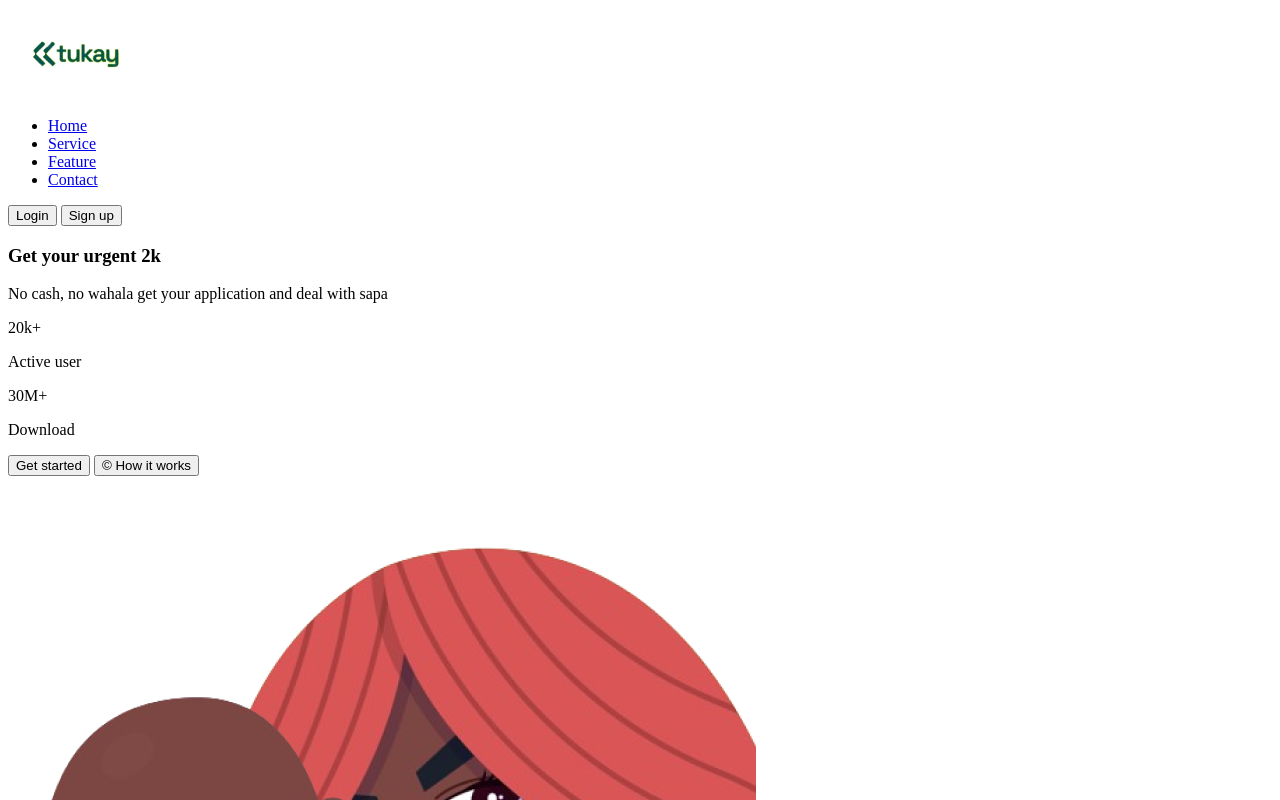
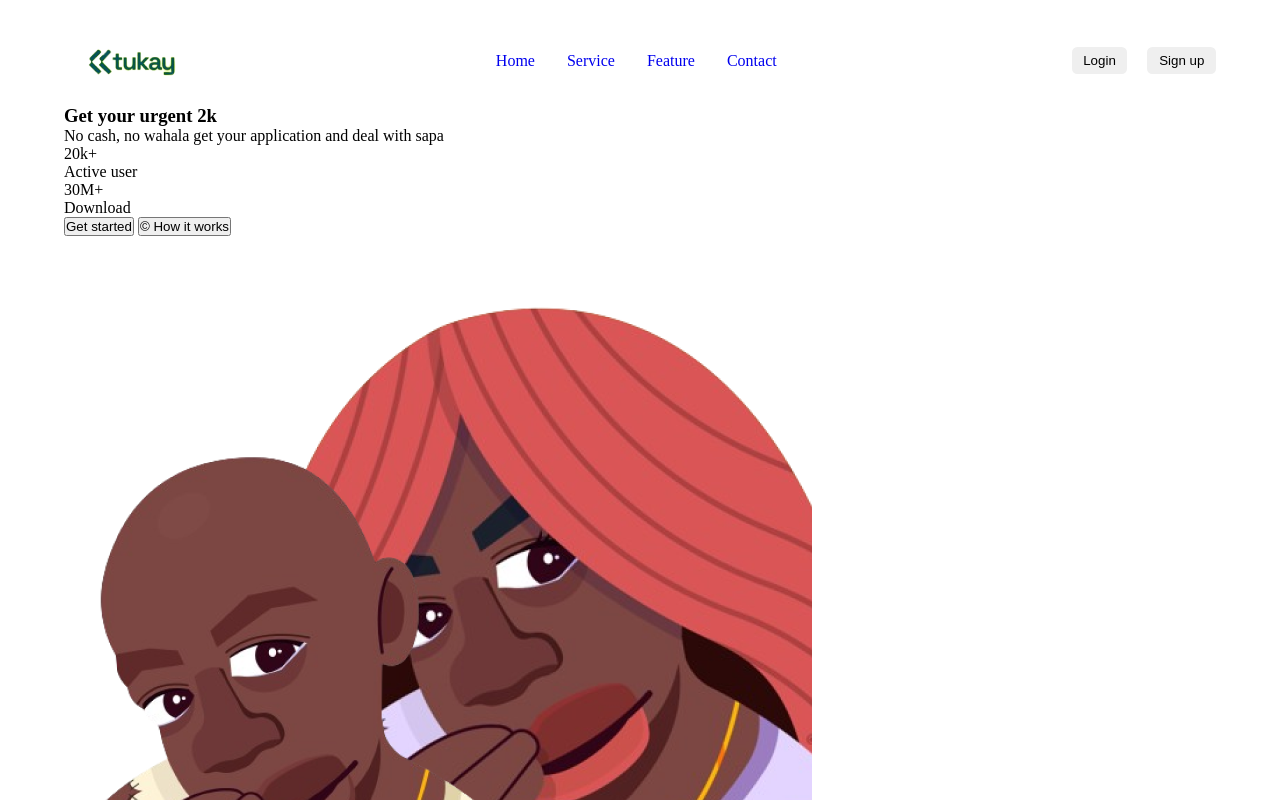
Before and after one commit to Olowo290/tukay, a plain HTML site: page index.html in a window 1280 px wide. Shown: the top 800 px of the page. Drawn offline with Linux system fonts and the light colour scheme.

Commit message:
nav styling

```diff
--- a/index.html
+++ b/index.html
@@ -3,6 +3,7 @@
 <head>
     <meta charset="UTF-8">
     <meta name="viewport" content="width=device-width, initial-scale=1.0">
+    <link rel="stylesheet" href="style.css">
     <title>Tukay</title>
 </head>
 <body>
@@ -15,8 +16,11 @@
                 <li><a href="#feature">Feature</a></li>
                 <li><a href="#contact">Contact</a></li>
             </ul>
-            <button>Login</button>
-            <button>Sign up</button>
+            <div class="CTA">
+                 <button class="btn">Login</button>
+                <button class="btn">Sign up</button>
+            </div>
+
         </nav>
 
         <section class="first-sec">
--- a/style.css
+++ b/style.css
@@ -0,0 +1,36 @@
+*{
+    margin: 0;
+    padding: 0;
+    box-sizing: border-box;
+}
+.hero{
+    padding: 1em 4em;
+}
+
+/*******NAV*/
+
+nav{
+    display: flex;
+    align-items: center;
+    justify-content: space-between;
+}
+nav ul li{
+    float: left;
+    list-style-type: none;
+    padding: 1em;
+}
+a{
+    text-decoration: none;
+}
+nav .btn{
+    padding: .4em .8em;
+    border: 1px solid transparent;
+    border-radius: .4em;
+    cursor: pointer;
+}
+.btn:focus-within{
+    outline: 1px solid green;
+}
+nav .btn:not(:first-child){
+    margin-left: 1.2em;
+}
```
